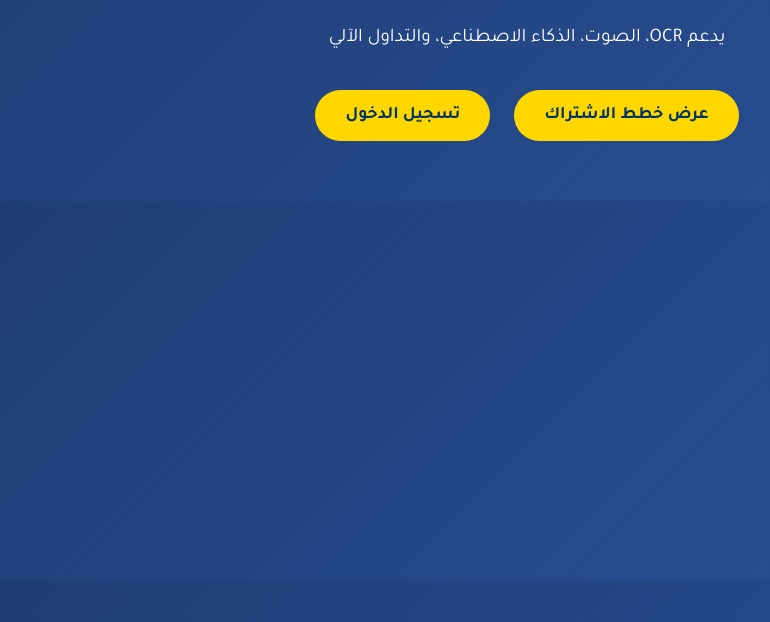
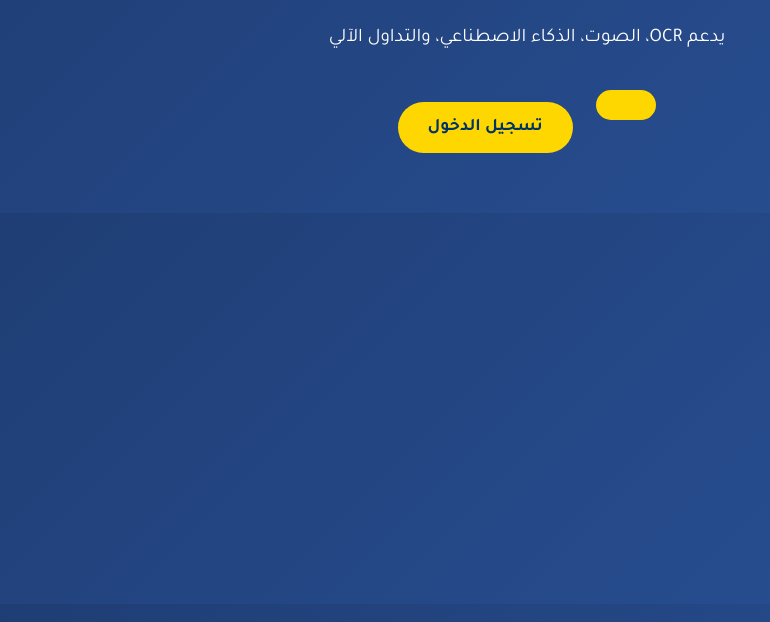
Before and after one commit to MoatasimFaroog/haras-ai, a website: page public/index.html in a window 1280 px wide. Shown: the part 178-800 px from the top of the page, without its empty margins (113-883 px from the left). Drawn offline with Linux system fonts and the light colour scheme.

Commit message:
Update index.html

```diff
--- a/public/index.html
+++ b/public/index.html
@@ -41,7 +41,7 @@
     <p>النظام المحاسبي الذكي للربط بين البنك وOdoo</p>
     <p>يدعم OCR، الصوت، الذكاء الاصطناعي، والتداول الآلي</p>
 
-    <a href="/pricing.html" class="btn">عرض خطط الاشتراك</a>
+    <a href="/pricing.html" class="btn"> </a>
     <a href="#login" class="btn">تسجيل الدخول</a>
   </div>
 </body>
```
